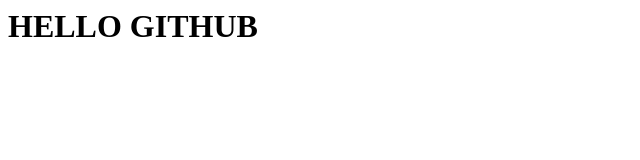
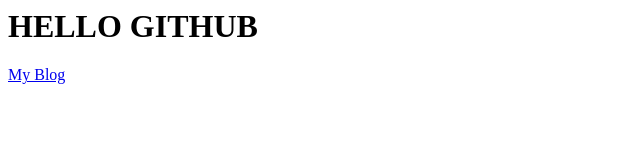
Before and after one commit to bladedge666/bladedge666.github.io, a plain HTML site: page index.html in a window 1280 px wide. Shown: the full height of the page, 0-640 px from the left. Drawn offline with Linux system fonts and the light colour scheme.

Commit message:
Added blog link

```diff
--- a/index.html
+++ b/index.html
@@ -1 +1,2 @@
 <h1>HELLO GITHUB</h1>
+<a href="http://bladedge666.github.io/emerald">My Blog</a>
```
